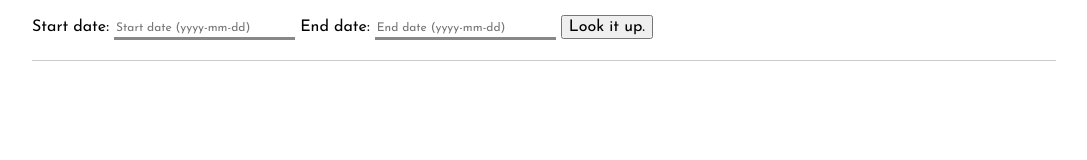
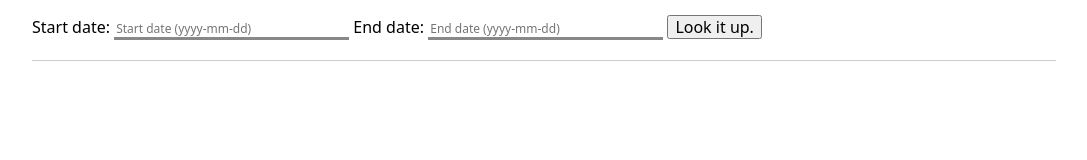
Before and after one commit to tlcjosh/calendarformat, a plain HTML site: page index.html in a window 1280 px wide. Shown: the whole page, without its empty margins (96-1183 px from the left). Drawn offline with nearby package versions, Linux system fonts and the light colour scheme.

Commit message:
Change fonts

```diff
--- a/index.html
+++ b/index.html
@@ -4,7 +4,9 @@
     <title>Trinity Lutheran Church Calendar Reformat</title>
 
     <!-- stylesheets -->
-    <link href="https://fonts.googleapis.com/css?family=Josefin+Sans&display=swap" rel="stylesheet">
+    <link rel="preconnect" href="https://fonts.googleapis.com">
+    <link rel="preconnect" href="https://fonts.gstatic.com" crossorigin>
+    <link href="https://fonts.googleapis.com/css2?family=Sen:wght@400;700;800&family=Spectral:ital,wght@0,400;0,700;1,400;1,700&display=swap" rel="stylesheet">
     <link rel="stylesheet" type="text/css" href="normalize.css">
     <link rel="stylesheet" type="text/css" href="calendarformat.css">
     <link rel="stylesheet" type="text/css" href="https://code.jquery.com/ui/1.12.1/themes/base/jquery-ui.css">
```
